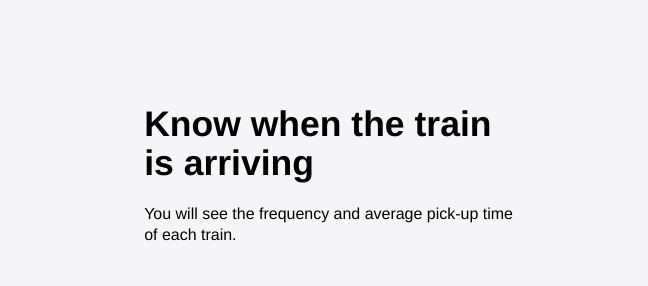
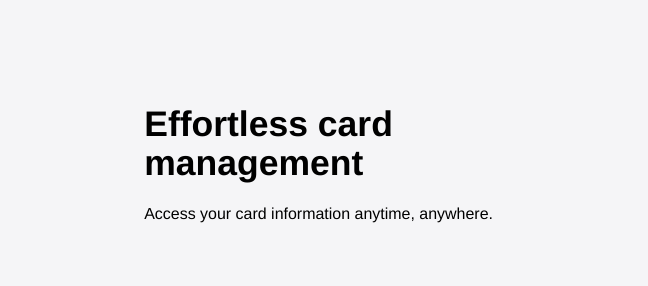
Before and after one commit to adrialvarezcorrea/cabify-challenge, a plain HTML site: page index.html in a window 1280 px wide. Shown: the part 1218-1504 px from the top of the page, 0-648 px from the left. Drawn offline with nearby package versions, Linux system fonts and the light colour scheme; no server answers; grey boxes are pictures that could not be loaded.

Commit message:
fix: card management copy

```diff
--- a/index.html
+++ b/index.html
@@ -85,8 +85,8 @@
 
         <section class="section-grid section-card">
             <div class="section-title-wrapper f-col">
-                <h2>Know when the train is arriving</h2>
-                <h4>You will see the frequency and average pick-up time of each train.</h4>
+                <h2>Effortless card management</h2>
+                <h4>Access your card information anytime, anywhere.</h4>
                 <ul>
                     <li class="f-row f-a-c">
                         <i class="fa-solid fa-check"></i>
```
